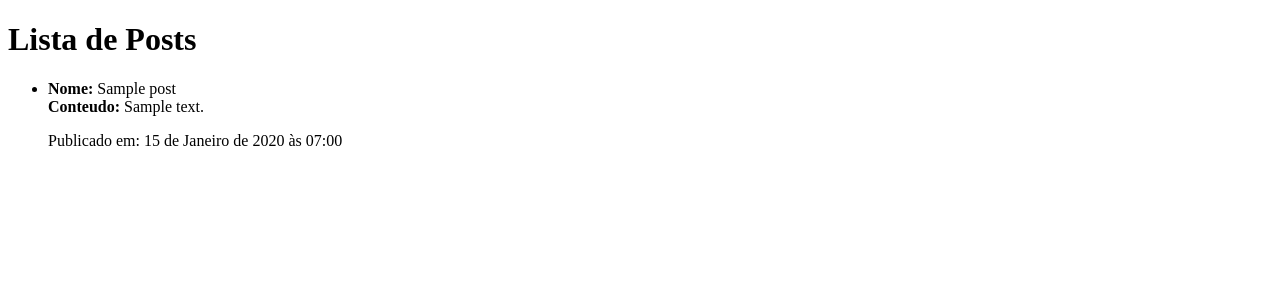
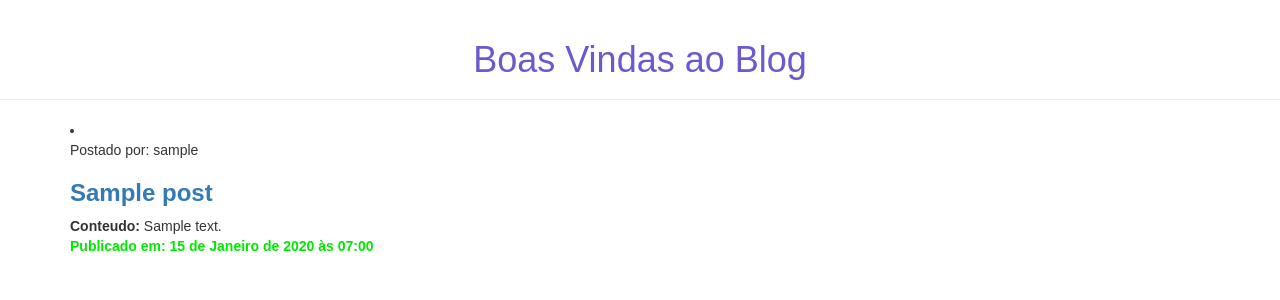
Before and after one commit to yVilaca/BlogDjango, a Django app: page / in a window 1280 px wide. Shown: the top 300 px of the page. Run offline with Django 5.2, Linux system fonts and the light colour scheme; tables that the repository leaves empty hold one stand-in row (values such as "Sample post"); some libraries are stand-ins or nearby versions.

Commit message:
Adição view e template dos detalhes

```diff
--- /dev/null
+++ b/blog/static/css/blog.css
@@ -0,0 +1,23 @@
+body {
+    font-family: 'Arial';
+}
+
+h1 {
+    text-align: center;
+    color: slateblue;
+}
+
+h3 {
+    font-weight: 600;
+}
+
+ul {
+    width: fit-content;
+    margin: 0 auto;
+}
+
+.data {
+    color: rgb(0, 233, 0);
+    font-weight: 600;
+    text-decoration: wavy;
+}
--- /dev/null
+++ b/blog/templates/blog/base.html
@@ -0,0 +1,28 @@
+{% load static %}
+
+<!DOCTYPE html>
+<html lang="pt-BR">
+  <head>
+    <meta charset="UTF-8" />
+    <meta name="viewport" content="width=device-width, initial-scale=1.0" />
+    <link rel="stylesheet" href="//maxcdn.bootstrapcdn.com/bootstrap/3.2.0/css/bootstrap.min.css" />
+    <link rel="stylesheet" href="//maxcdn.bootstrapcdn.com/bootstrap/3.2.0/css/bootstrap-theme.min.css" />
+    <link rel="stylesheet" href="{% static 'css/blog.css' %}" />
+
+    <title>Lista de Posts</title>
+  </head>
+  <body>
+    <div class="page-header">
+      <h1>Boas Vindas ao Blog</h1>
+    </div>
+    <div class="content container">
+      <div class="row">
+        <div class="col-md-8">
+          {% block content %}
+
+          {% endblock %}
+        </div>
+      </div>
+    </div>
+  </body>
+</html>
--- a/blog/templates/blog/post_list.html
+++ b/blog/templates/blog/post_list.html
@@ -1,20 +1,14 @@
-<!DOCTYPE html>
-<html lang="pt-BR">
-  <head>
-    <meta charset="UTF-8" />
-    <meta name="viewport" content="width=device-width, initial-scale=1.0" />
-    <title>Lista de Posts</title>
-  </head>
-  <body>
-    <h1>Lista de Posts</h1>
-    <ul>
-      {% for post in posts %}
-      <li style="max-width:500px;">
-        <div><b>Nome:</b> {{post.title}}</div>
-        <div><b>Conteudo:</b> {{post.text|linebreaksbr}}</div>
-        <p>Publicado em: {{post.published_date}}</p>
-      </li>
-      {% endfor %}
-    </ul>
-  </body>
-</html>
+{% extends 'blog/base.html' %}
+
+{% block content %}
+  {% for post in posts %}
+    <li style="max-width: 500px">
+      <p>Postado por: {{ post.author }}</p>
+      <h3><a href="{% url 'post_detail' pk=post.pk %}">{{ post.title }}</a></h3>
+      <div>
+        <b>Conteudo:</b> {{ post.text|linebreaksbr }}
+      </div>
+      <p class="data">Publicado em: {{ post.published_date }}</p>
+    </li>
+  {% endfor %}
+{% endblock %}
--- a/blog/urls.py
+++ b/blog/urls.py
@@ -3,4 +3,5 @@ from . import views
 
 urlpatterns = [
     path("", views.post_list, name="post_list"),
+    path('post/<int:pk>/',views.post_detail,name='post_detail')
 ]
--- a/blog/views.py
+++ b/blog/views.py
@@ -1,4 +1,4 @@
-from django.shortcuts import render
+from django.shortcuts import render, get_object_or_404
 from django.utils import timezone
 from .models import Post
 
@@ -8,3 +8,7 @@ def post_list(request):
         "published_date"
     )
     return render(request, "blog/post_list.html", {"posts": posts})
+
+def post_detail(request,pk):
+    post = get_object_or_404(Post,pk=pk)
+    return render(request, 'blog/post_detail.html',{'post':post})
```
Also changed, not shown: blog/templates/blog/post_detail.html (added, +10 -0 lines), blog/static/css/a.css (added).
